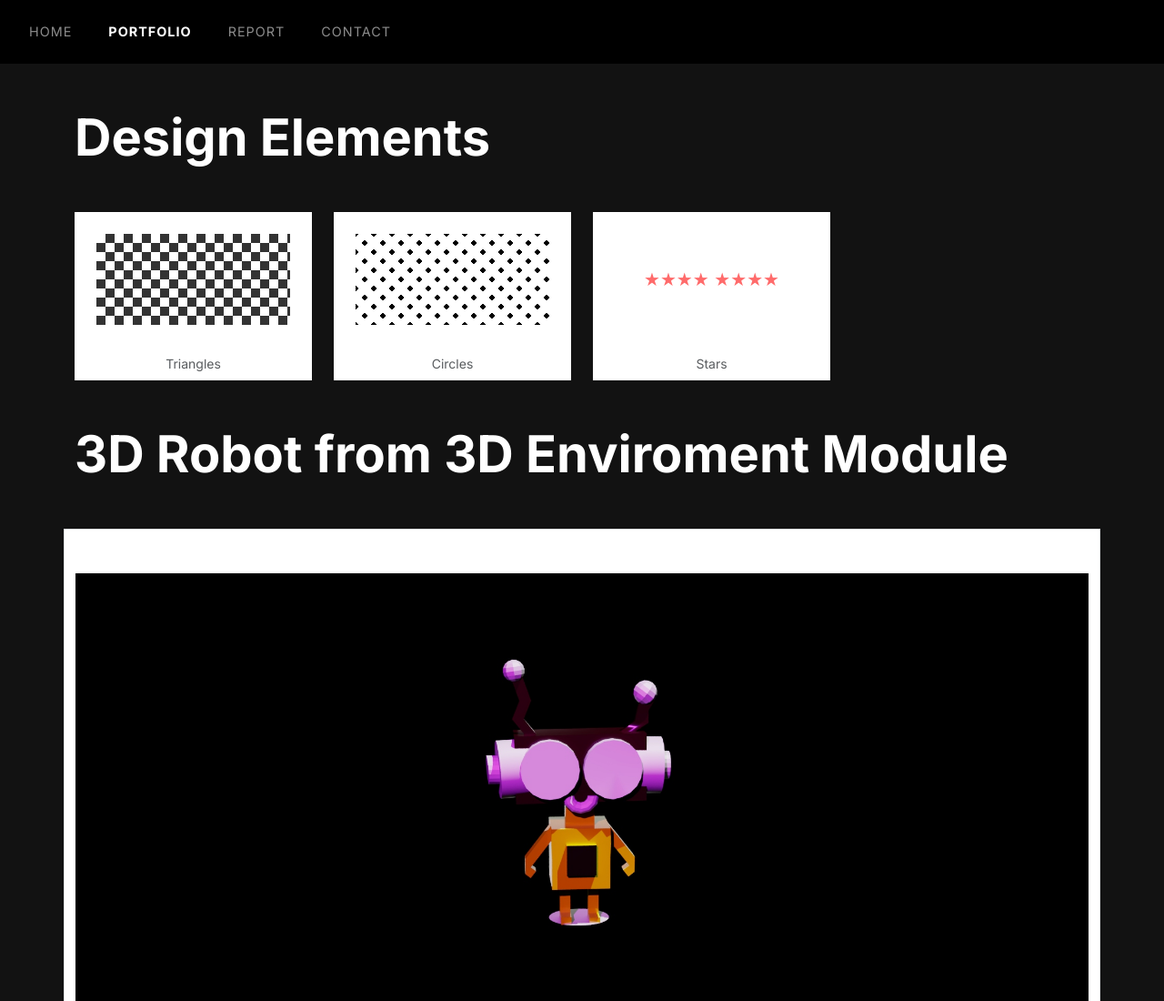
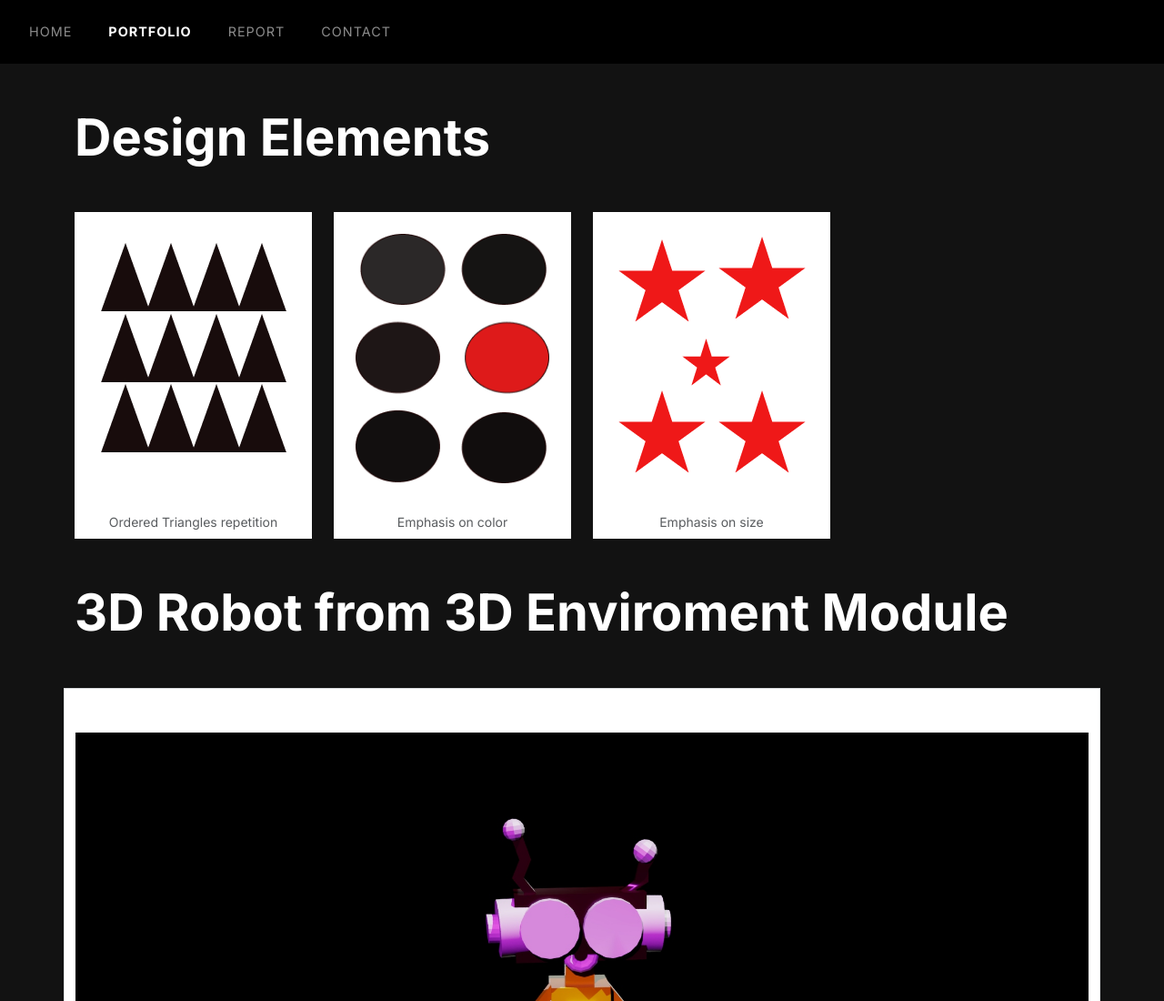
Before and after one commit to d2-macura/homework_website, a plain HTML site: page portfolio.html in a window 1280 px wide. Shown: the top 1100 px of the page at 91% size. Drawn offline with nearby package versions, Linux system fonts and the light colour scheme.

Commit message:
latest changes

```diff
--- a/portfolio.html
+++ b/portfolio.html
@@ -51,25 +51,25 @@
             <div class="col-md-3 col-6">
                 <div class="card border-0 rounded-0 h-100">
                     <div class="card-body bg-white p-4 d-flex align-items-center justify-content-center">
-                        <div class="pattern-grid-triangles"></div>
+                        <img src="assets/triangle3.png" alt="Triangles" class="img-fluid">
                     </div>
-                    <div class="card-footer bg-transparent border-0 text-center text-muted small">Triangles</div>
+                    <div class="card-footer bg-transparent border-0 text-center text-muted small">Ordered Triangles repetition</div>
                 </div>
             </div>
             <div class="col-md-3 col-6">
                 <div class="card border-0 rounded-0 h-100">
                     <div class="card-body bg-white p-4 d-flex align-items-center justify-content-center">
-                        <div class="pattern-grid-circles"></div>
+                          <img src="assets/circles.png" alt="Circles" class="img-fluid">
                     </div>
-                    <div class="card-footer bg-transparent border-0 text-center text-muted small">Circles</div>
+                    <div class="card-footer bg-transparent border-0 text-center text-muted small">Emphasis on color</div>
                 </div>
             </div>
             <div class="col-md-3 col-6">
                 <div class="card border-0 rounded-0 h-100">
                     <div class="card-body bg-white p-4 d-flex align-items-center justify-content-center">
-                        <div class="pattern-grid-stars"></div>
+                          <img src="assets/stars.png" alt="Stars" class="img-fluid">
                     </div>
-                    <div class="card-footer bg-transparent border-0 text-center text-muted small">Stars</div>
+                    <div class="card-footer bg-transparent border-0 text-center text-muted small">Emphasis on size</div>
                 </div>
             </div>
         </div>
--- a/style.css
+++ b/style.css
@@ -319,55 +319,3 @@ body {
         font-size: 0.9rem !important;       /* Slightly smaller text */
     }
 }
-
-/* Pattern Generators */
-.pattern-grid-triangles {
-    width: 100%;
-    height: 100px;
-    background-image: linear-gradient(45deg, #333 25%, transparent 25%),
-        linear-gradient(-45deg, #333 25%, transparent 25%),
-        linear-gradient(45deg, transparent 75%, #333 75%),
-        linear-gradient(-45deg, transparent 75%, #333 75%);
-    background-size: 20px 20px;
-    background-position: 0 0, 0 10px, 10px -10px, -10px 0px;
-    border: 4px color(255);
-}
-
-.pattern-grid-circles {
-    width: 100%;
-    height: 100px;
-    background-image: radial-gradient(#000 20%, transparent 20%),
-        radial-gradient(#000 20%, transparent 20%);
-    background-color: #fff;
-    background-position: 0 0, 10px 10px;
-    background-size: 20px 20px;
-}
-
-.pattern-grid-circles-red {
-    width: 100%;
-    height: 100px;
-    background-image: radial-gradient(#ff0000 40%, transparent 40%);
-    background-color: #000;
-    background-size: 30px 30px;
-}
-
-.pattern-grid-stars {
-    width: 100%;
-    height: 100px;
-    background-color: #fff;
-    display: flex;
-    flex-wrap: wrap;
-    justify-content: center;
-    align-items: center;
-    gap: 5px;
-    color: #ff6b6b;
-    font-size: 20px;
-}
-
-.pattern-grid-stars::before {
-    content: "★★★★ ★★★★";
-    display: block;
-    width: 100%;
-    text-align: center;
-    line-height: 20px;
-}
```
Also changed, not shown: assets/circles.png (added), assets/stars.png (added), assets/triangle3.png (added).
